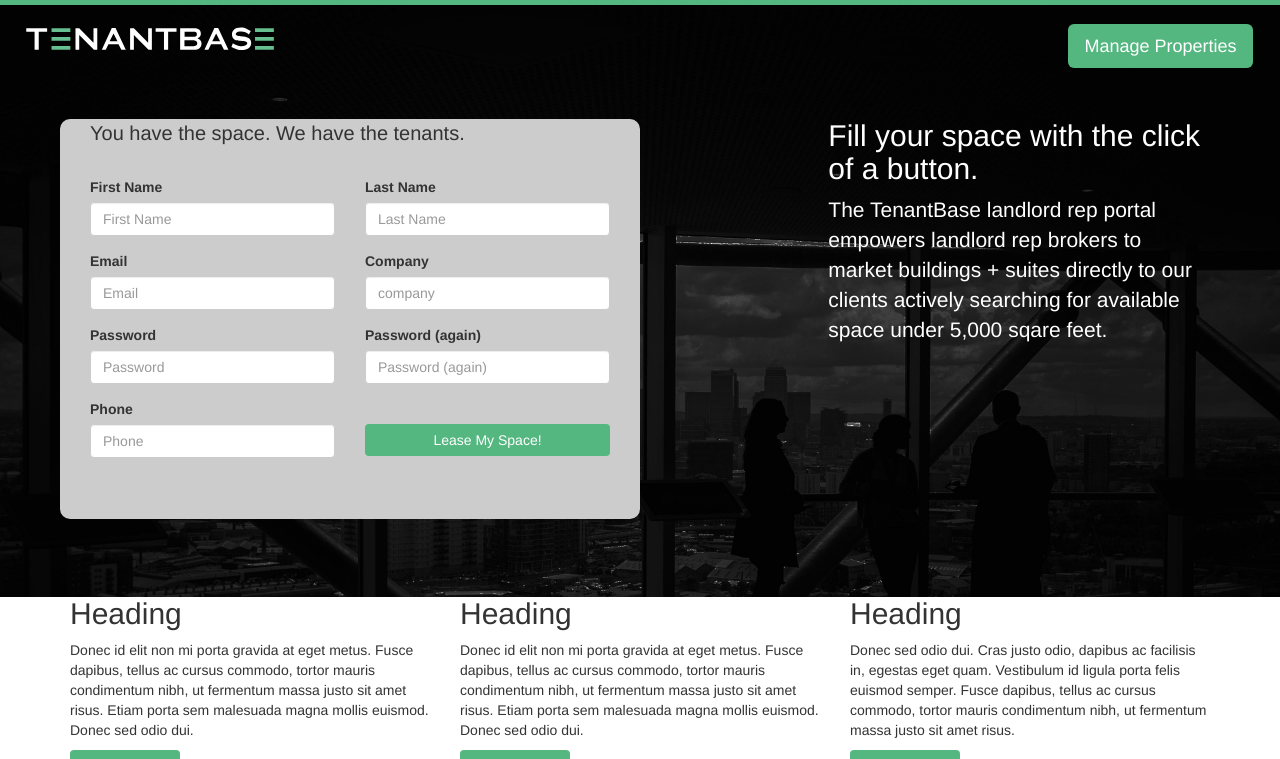
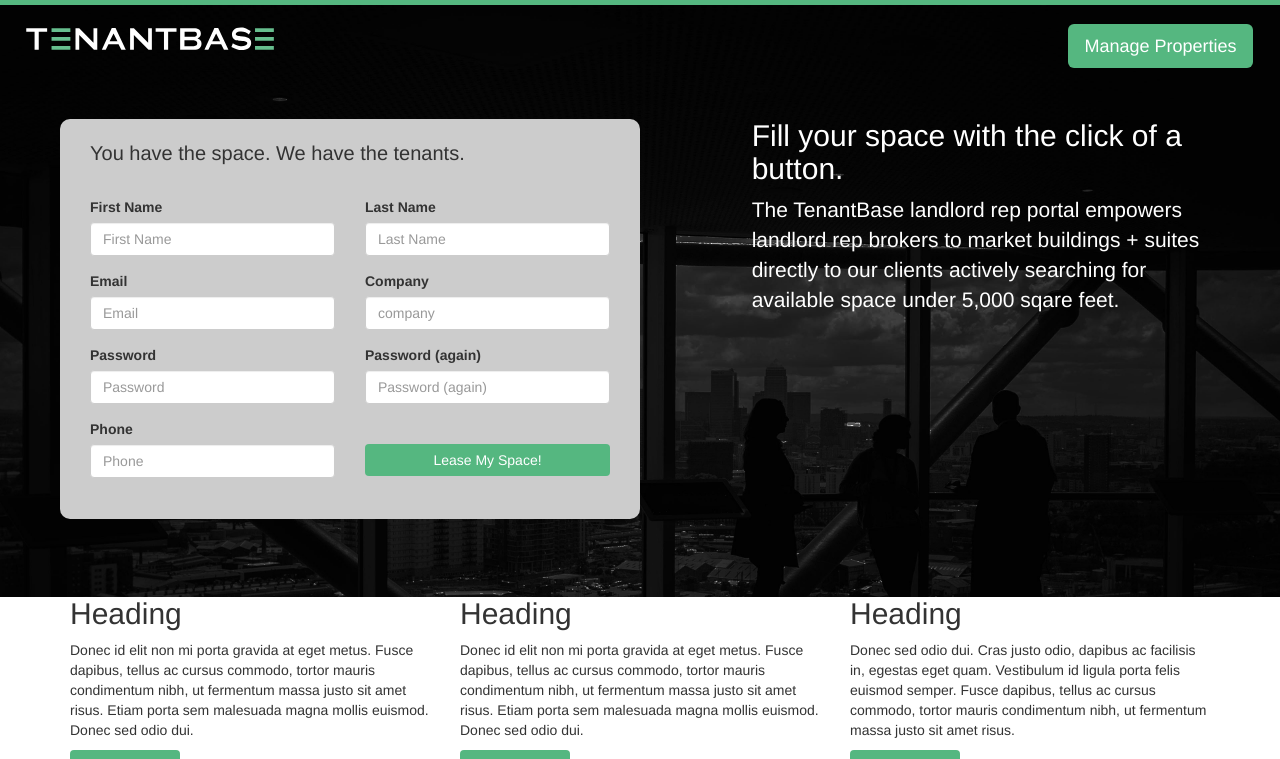
Before and after one commit to kosterjo/firstDjango, a Django app: page /leasingPortal/ in a window 1280 px wide. Shown: the top 759 px of the page. Run offline with Django 3.2, Linux system fonts and the light colour scheme; some libraries are stand-ins or nearby versions.

Commit message:
fixed bootstrap bug with header copy

```diff
--- a/mysite/leasingPortal/static/leasingPortal/style.css
+++ b/mysite/leasingPortal/static/leasingPortal/style.css
@@ -45,6 +45,7 @@ div.signup {
 }
 
 #signup-title {
+	margin-top: 20px;
 	font-size: 20px;
 }
 
@@ -63,7 +64,6 @@ div.signup {
 	color: white;
 }
 
-
 .light-text {
 	margin-top: 0px;
 	color: white;
@@ -75,9 +75,4 @@ p.jumbo-button {
 
 .btn.jumbo {
 	margin-top: 1.5%;
-
 }
-
-.jumbo-copy {
-
-}
--- a/mysite/leasingPortal/templates/leasingPortal/index.html
+++ b/mysite/leasingPortal/templates/leasingPortal/index.html
@@ -32,9 +32,9 @@
 		    <div class="jumbotron">
 		 			<div class="container">
 		 				<div class="row">
-		 					<div class="container signup col-md-6">
+		 					<div class="container signup col-sm-6 col-md-6">
 			      		<form>
-			      			<div class="form-group title col-md-12">
+			      			<div class="form-group col-md-12">
 		 								<p id="signup-title">You have the space.  We have the tenants.</p>
 		 							</div>
 
@@ -79,9 +79,9 @@
 			      		</form>
 		      		</div>
 
-		  				<div class="container col-mod-6">
-				        <h2 class = "light-text col-md-offset-8">Fill your space with the click of a button.</h2>
-				        <p class = "light-text col-md-offset-8">The TenantBase landlord rep portal empowers landlord rep brokers to market buildings + suites directly to our clients actively searching for available space under 5,000 sqare feet.</p>
+		  				<div class="container col-md-5 col-md-offset-1">
+				        <h2 class = "light-text">Fill your space with the click of a button.</h2>
+				        <p class = "light-text">The TenantBase landlord rep portal empowers landlord rep brokers to market buildings + suites directly to our clients actively searching for available space under 5,000 sqare feet.</p>
 			        </div>
 		 				</div>
 	        </div>
```
